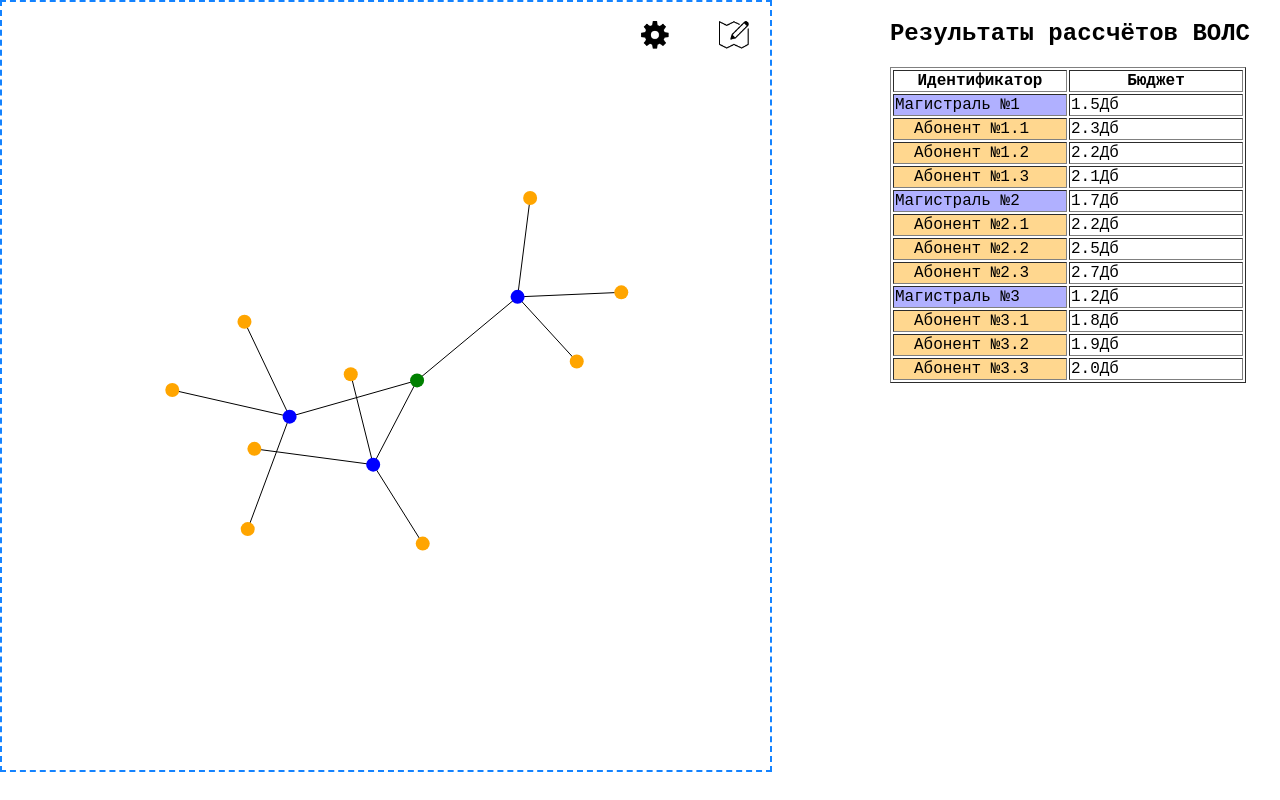
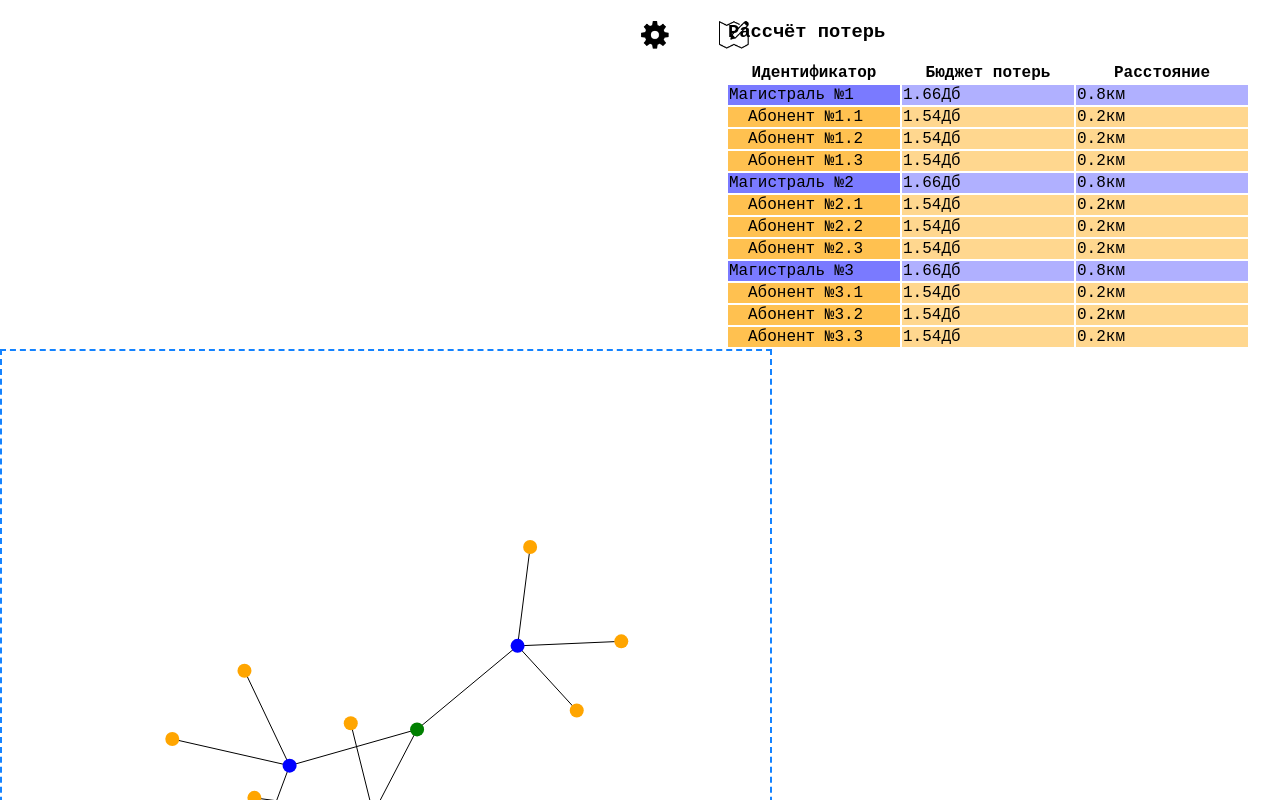
Before and after one commit to chakzefir/diploma-d3, a website built with webpack: page dist/index.html in a window 1280 px wide. Both pictures are taken after a click on the element 694 px from the left and 35 px from the top of the page. Shown: the top 800 px of the page. Built offline with nearby package versions, Linux system fonts and the light colour scheme; files whose address does not match are found by name.

Commit message:
Finish calc logic and view

```diff
--- a/src/index.js
+++ b/src/index.js
@@ -34,12 +34,9 @@ class App {
         this.initTools();
     }
     initTools() {
-        // this.calc = new Calc()
-
-        // document.querySelector('.tool--calc').addEventListener('click', () => {
-            // let clientsQty = document.querySelectorAll('.node--main').length;
-            // this.calc.view(clientsQty);
-        // })
+        document.querySelector('.tool--calc').addEventListener('click', () => {
+            Calc.view(Calc.getCount());
+        })
 
         document.querySelector('.tool--settings').addEventListener('click', () => {
             this.settingsModal.open();
--- a/src/modules/Calc.js
+++ b/src/modules/Calc.js
@@ -20,21 +20,54 @@ class Calc {
 
         return speedLoss * length + connectionLoss * clientsQty;
     }
-    view(clientsQty) {
-        const length = this.countNodesDistance();
-        const finalCash =  this.countCash(length);
-        const loss = this.countBudget(length, clientsQty);
-        const resultNode = document.createElement("DIV");
+    static getCount() {
+        const nodeElements = document.querySelectorAll('.node:not(.node--server)');
+        const qtyOfMains = document.querySelectorAll('.node--main').length;
+        let count = {};
 
-        resultNode.classList.add('calc-result');
-        resultNode.innerHTML =
-            `<h3>Результаты рассчётов</h3>
-            Общая длинна кабеля всех магистралей: <b>${parseInt(length)}м</b><br>
-            Примерная стоимость кабелей ~ <b>${parseInt(finalCash)}₽</b><br>
-            Количество абонентов: ${clientsQty}<br>
-            Бюджет сети составит ~ <b>${parseInt(loss)}Дб</b>`;
+        for(let i = 0; i < nodeElements.length; i++) {
+            let id = nodeElements[i].getAttribute('id');
+            let groupNumber = nodeElements[i].getAttribute('group');
+            let qtyOfClients = document.querySelectorAll(`.node--client[group="${groupNumber}"]`).length;
+            let distance = nodeElements[i].getAttribute('distance');
+            let qtyOfSameType = id.indexOf('Main') === 0 ? qtyOfMains : qtyOfClients;
 
-        document.body.appendChild(resultNode);
+            count[id] = {
+                id: id,
+                distance: distance,
+                qtyOfClients: qtyOfClients,
+                loss: Number(0.2 * distance + 0.5 * qtyOfSameType).toFixed(2)
+            }
+        }
+
+        return count;
+    }
+    static view(results) {
+        console.table(results)
+        const resultTableNode = document.createElement("TABLE");
+        const resultsContainer = document.querySelector('.results');
+        let tableHTML = '<tr><th>Идентификатор</th><th>Бюджет потерь</th><th>Расстояние</th></tr>';
+
+        for (let el in results) {
+            if(results.hasOwnProperty(el)) {
+                el = results[el];
+                if(el.id.indexOf('Main') === 0) {
+                    let groupIndex = el.id.split('Main')[1];
+                    tableHTML += `<tr class="main-row"><td class="main-cell">Магистраль №${groupIndex}</td><td>${el.loss}Дб</td><td>${el.distance}км</td></tr>`
+                } else {
+                    let groupIndex = el.id.split('Client')[1];
+                    tableHTML += `<tr class="client-row"><td class="client-cell">Абонент №${groupIndex}</td><td>${el.loss}Дб</td><td>${el.distance}км</td></tr>`
+                }
+            }
+        }
+
+        resultTableNode.classList.add('results__table');
+        resultTableNode.innerHTML =
+            `<h3>Рассчёт потерь</h3>
+            ${tableHTML}`;
+
+        resultsContainer.innerHTML = "";
+        resultsContainer.appendChild(resultTableNode);
     }
 }
 
--- a/src/modules/Force.js
+++ b/src/modules/Force.js
@@ -31,9 +31,9 @@ class Force {
         if(d.id === 'Server') {
             return 'node node--server'
         } else if(d.id.indexOf('Client') > -1) {
-            return `node node--client node--client-${this.clientQty}`//todo: fix client qty
+            return 'node node--client'
         }
-        return `node node--main node--main-${d.index}`
+        return 'node node--main';
 
     }
     getLineLength(d) {
@@ -90,6 +90,7 @@ class Force {
             id: `Client${clientNumber}`,
             group: thisGroup,
             number: clientNumber,
+            distance: 0.2,
         });
 
         this.links.push({
@@ -169,6 +170,8 @@ class Force {
             .attr("index", d => d.index)
             .attr("cx", d => d.x)
             .attr("cy", d => d.y)
+            .attr("distance", d => d.distance)
+            .attr("group", d => d.group)
             .attr("fiberQty", d => d.fiberQty)
             .on("dblclick", (d, i) => this.addClient(d, i))
             .on("contextmenu", d => this.contextMenuAction(d, this.width, this.height))
--- a/src/modules/Settings.js
+++ b/src/modules/Settings.js
@@ -6,12 +6,11 @@ class Settings {
         for(let i = 1; i < Number(mainQty) + 1; i++) {
             let currentTarget = i === 1 || topology === 'star' ? 'Server' : `Main${Number(i-1)}`;
 
-            console.log(i)
             linksArray.push({source: `Main${i}`,target: currentTarget})
-            nodesArray.push({id: `Main${i}`, group: i, fiberQty: 4, clientsQty: 0, distance: 800})
+            nodesArray.push({id: `Main${i}`, group: i, fiberQty: 4, clientsQty: 0, distance: 0.8})
 
             for(let j = 1; j < Number(clientsQty) + 1; j++) {
-                nodesArray.push({id: `Client${i}.${j}`, group: i, number: `${i}.${j}`, distance: 200})
+                nodesArray.push({id: `Client${i}.${j}`, group: i, number: `${i}.${j}`, distance: 0.2})
                 linksArray.push({source: `Main${i}`,target: `Client${i}.${j}`})
             }
         }
```
Also changed, not shown: dist/index.html, dist/main.js, dist/styles.css.
